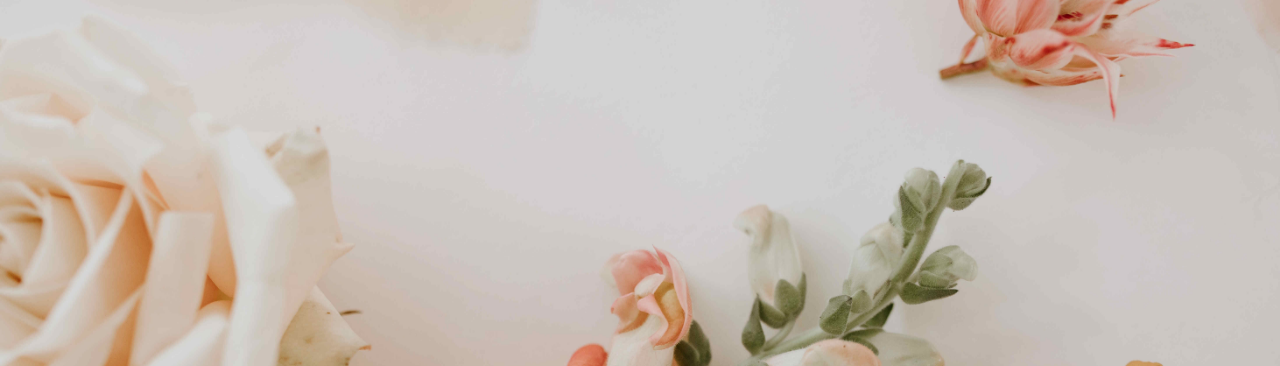
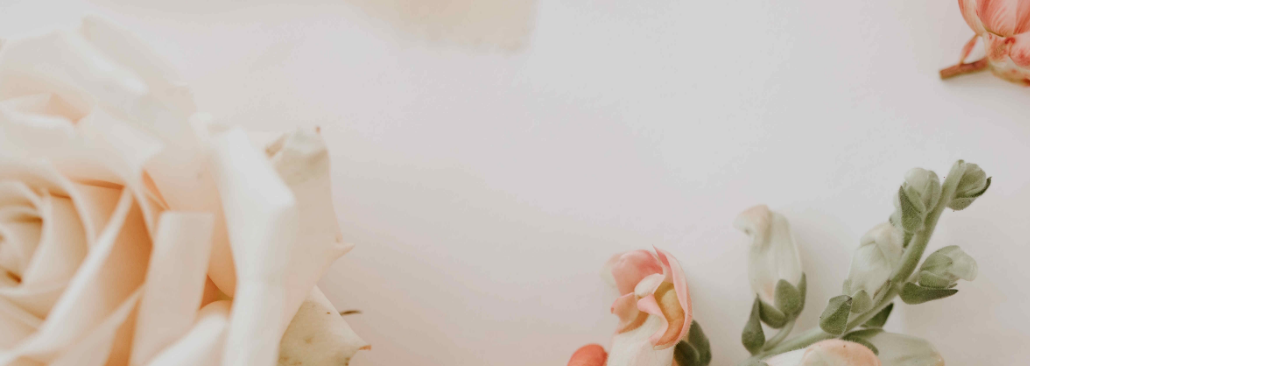
Before and after one commit to agnestshibangu/fron-endP1, a website: page index.html in a window 1280 px wide. Shown: the top 366 px of the page. Drawn offline with Linux system fonts and the light colour scheme; a web font is replaced by a local one.

Commit message:
scd side bar

```diff
--- a/app.js
+++ b/app.js
@@ -1,6 +1,7 @@
 window.addEventListener("scroll", function() {
     const mainNav = document.getElementById("navbar");
     const bigImg = document.getElementById("container_big-img");
+    const nav__links = document.getElementById("nav");
 
 
     if(window.pageYOffset > 10) {
@@ -9,10 +10,13 @@ window.addEventListener("scroll", function() {
         bigImg.style.height = "0px";
 
         console.log('hi');
-    } else if(this.window.pageYOffset < 5) {
+    } else if(this.window.pageYOffset < 0.5) {
         // mainNav.classList.remove("bg-pink");
         mainNav.style.height = "100px";
         bigImg.style.height = "100vh";
+
+
+
 
     }
 });
@@ -22,3 +26,7 @@ window.addEventListener("scroll", function() {
 function toggleSidebar(ref){
     document.getElementById("nav").classList.toggle('nav__open');
   }
+
+  function toggleSidebar(ref){
+    document.getElementById("all").classList.toggle('nav__open');
+  }
--- a/index.html
+++ b/index.html
@@ -50,6 +50,8 @@
                 </button>
 
 
+
+
             <div id="side-bar"></div>
 
                 <div class="block-name">
@@ -80,6 +82,10 @@
 
             </div>
             <div class="nav__overlay"></div>
+        </nav>
+
+        <nav id="all" class="toggle-btn2 nav__open" onclick="toggleSidebar(this)" type="button">
+
         </nav>
 
         <div class="main-container">
--- a/main.scss
+++ b/main.scss
@@ -124,7 +124,7 @@ a {
 }
 
 .nav__link:hover{
-    text-decoration: line-through;
+
 }
 
 
@@ -135,6 +135,26 @@ a {
 }
 
 
+////////////// side bar right ////////////
+
+#all {
+    position: fixed;
+    top: 0;
+    left: auto;
+    right: 0;
+    background-color: white;
+    z-index: 2;
+    height: 100vh;
+    width: 250px;
+    transform: translateX(0);
+    transition: transform 1s;
+
+}
+
+
+ .nav__open #all {
+     transform: translateX(250px);
+ }
 
 ///////// sandwich ////////////////
 
@@ -142,12 +162,14 @@ a {
     display: flex;
     border: none;
     background-color: white;
+    outline: none;
 }
 
 #projects-cont:hover {
     background: white;
     border: none;
     background: none;
+
 }
 
 .dashes {
```
Also changed, not shown: main.css, 1 other file.
